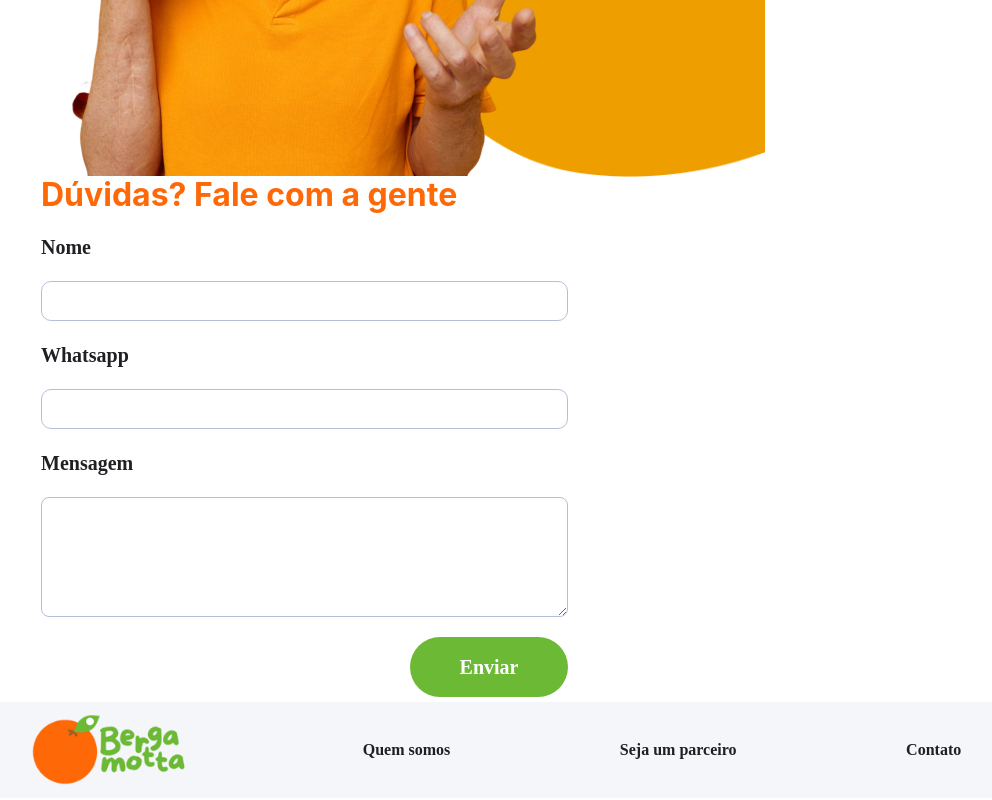
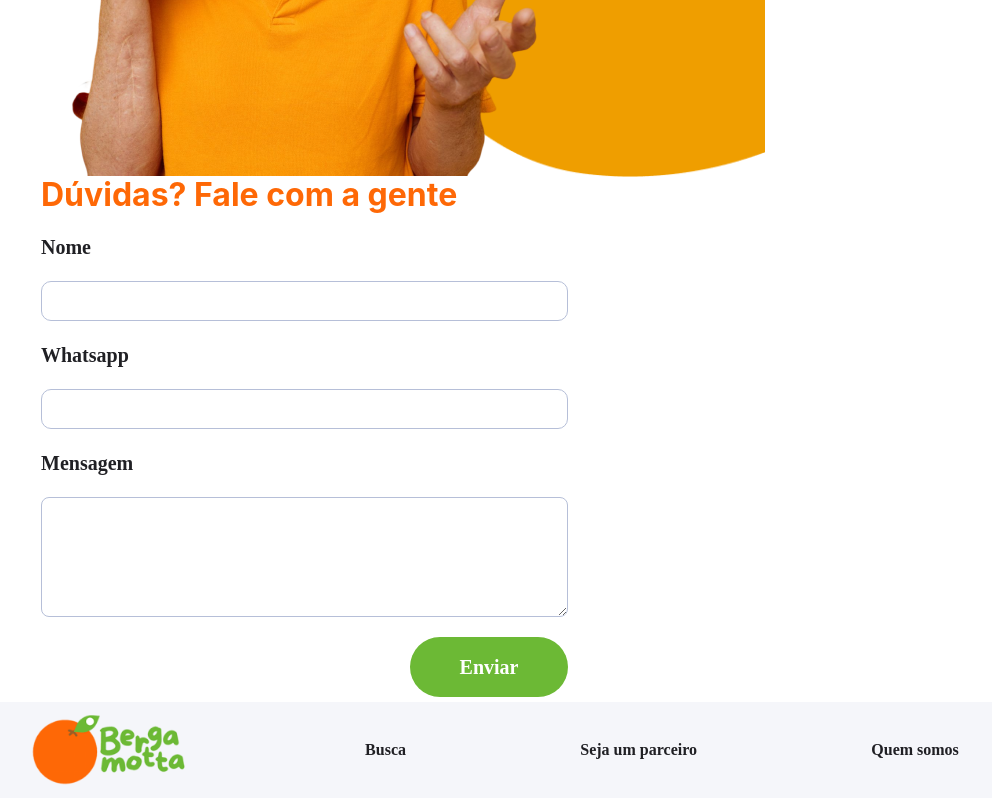
Before and after one commit to elenbrodt/bergamotta_frontend, a React (Create React App) app: page / in a window 1280 px wide. Shown: the part 5889-6689 px from the top of the page, without its empty margins (16-1008 px from the left). Built offline with nearby package versions, Linux system fonts and the light colour scheme.

Commit message:
update: footer

```diff
--- a/src/components/Footer/index.tsx
+++ b/src/components/Footer/index.tsx
@@ -6,9 +6,9 @@ export function Footer () {
         <Footerstyle>
             <ImgLogo src={Logo} alt="Logo Bergamotta" />
             <Nav>
-                <NavLink to="">Quem somos</NavLink>
-                <NavLink to="">Seja um parceiro</NavLink>
-                <NavLink to="">Contato</NavLink>
+                <NavLink to="/search">Busca</NavLink>
+                <NavLink to="/partner">Seja um parceiro</NavLink>
+                <NavLink to="/sobrenos">Quem somos</NavLink>
             </Nav>
             <Div>
 
```
